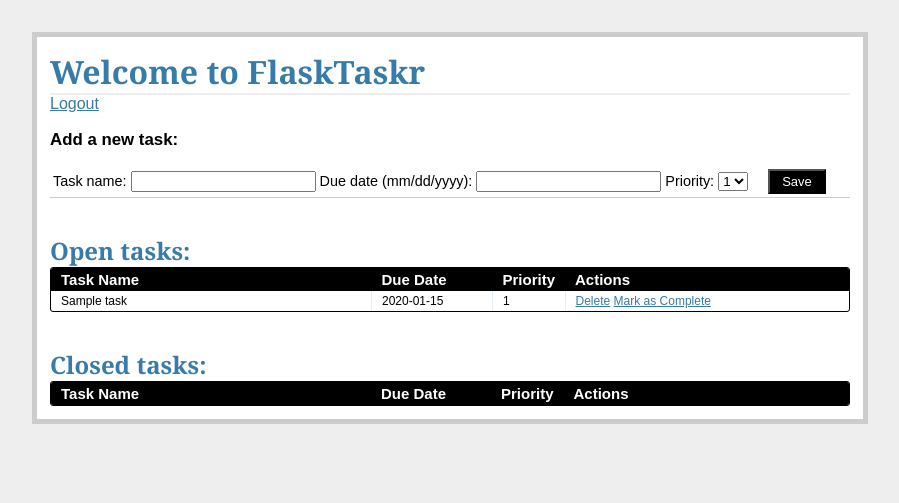
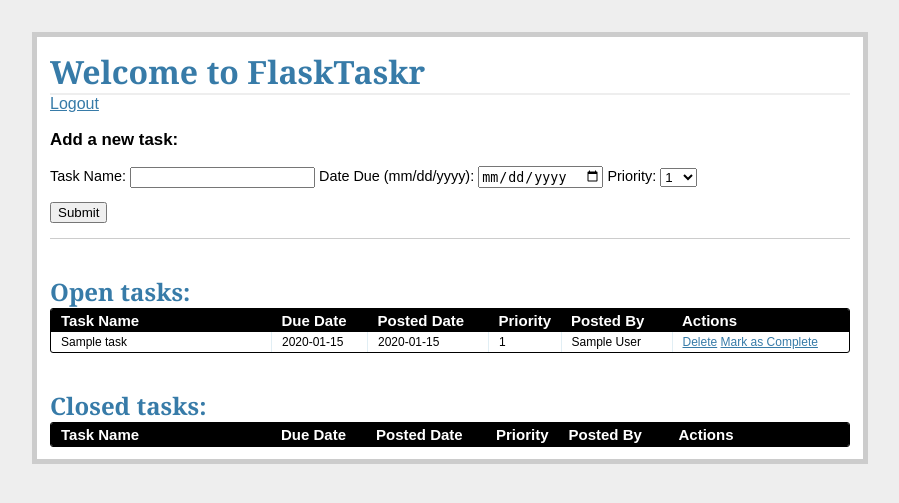
Before and after one commit to caseydm/flask-taskr, a Flask app: page /tasks/ in a window 1280 px wide. Shown: the top 503 px of the page, without its empty margins (190-1089 px from the left). Run offline with Flask 2, Linux system fonts and the light colour scheme; the visitor is signed in with stand-in values (Sample User, id 1); tables that the repository leaves empty hold one stand-in row (values such as "Sample post"); lists and menus that the app fills with data are empty.

Commit message:
finished db update

```diff
--- a/project/templates/tasks.html
+++ b/project/templates/tasks.html
@@ -7,40 +7,15 @@
 <!-- new task -->
 <div class="add-task">
     <h3>Add a new task:</h3>
-    <table>
-        <tr>
-            <form action="{{ url_for('new_task') }}" method="post">
-                {{ form.csrf_token }}
-                <td>
-                    <label>Task name:</label>
-                    <input name="name" type="text">
-                </td>
-                <td>
-                    <label>Due date (mm/dd/yyyy):</label>
-                    <input name="due_date" type="text" width="120px">
-                </td>
-                <td>
-                    <label>Priority:</label>
-                    <select name="priority" width="120px">
-                        <option value="1">1</option>
-                        <option value="2">2</option>
-                        <option value="3">3</option>
-                        <option value="4">4</option>
-                        <option value="5">5</option>
-                        <option value="6">6</option>
-                        <option value="7">7</option>
-                        <option value="8">8</option>
-                        <option value="9">9</option>
-                    </select>
-                </td>
-                <td>
-                    &nbsp;
-                    &nbsp;
-                    <input class="button" type="submit" value="Save">
-                </td>
-            </form>
-        </tr>
-    </table>
+        <form action="{{ url_for('new_task') }}" method="post">
+            {{ form.csrf_token }}
+            <p>
+                {{ form.name.label }}: {{ form.name }}
+                {{ form.due_date.label }}: {{ form.due_date }}
+                {{ form.priority.label }}: {{ form.priority }}
+            </p>
+            <p><input type="submit" value="Submit"></p>
+        </form>
 </div>
 
 <!-- open tasks -->
@@ -52,17 +27,21 @@
         <table>
             <thead>
                 <tr>
-                    <th width="300px"><strong>Task Name</strong></th>
-                    <th width="100px"><strong>Due Date</strong></th>
+                    <th width="200px"><strong>Task Name</strong></th>
+                    <th width="75px"><strong>Due Date</strong></th>
+                    <th width="100px"><strong>Posted Date</strong></th>
                     <th width="50px"><strong>Priority</strong></th>
+                    <th width="90px"><strong>Posted By</strong></th>
                     <th><strong>Actions</strong></th>
                 </tr>
             </thead>
             {% for task in open_tasks %}
                 <tr>
-                    <td width="300px">{{ task.name }}</td>
-                    <td width="100px">{{ task.due_date }}</td>
+                    <td width="200px">{{ task.name }}</td>
+                    <td width="75px">{{ task.due_date }}</td>
+                    <td width="100px">{{ task.posted_date }}</td>
                     <td width="50px">{{ task.priority }}</td>
+                    <td width="90px">{{ task.poster.name }}</td>
                     <td>
                         <a href="{{ url_for('delete_entry', task_id=task.task_id) }}">Delete</a>
                         <a href="{{ url_for('complete', task_id=task.task_id) }}">Mark as Complete</a>
@@ -82,17 +61,21 @@
         <table>
             <thead>
                 <tr>
-                    <th width="300px"><strong>Task Name</strong></th>
-                    <th width="100px"><strong>Due Date</strong></th>
+                    <th width="200px"><strong>Task Name</strong></th>
+                    <th width="75px"><strong>Due Date</strong></th>
+                    <th width="100px"><strong>Posted Date</strong></th>
                     <th width="50px"><strong>Priority</strong></th>
+                    <th width="90px"><strong>Posted By</strong></th>
                     <th><strong>Actions</strong></th>
                 </tr>
             </thead>
             {% for task in closed_tasks %}
                 <tr>
-                    <td width="300px">{{ task.name }}</td>
-                    <td width="100px">{{ task.due_date }}</td>
+                    <td width="200px">{{ task.name }}</td>
+                    <td width="75px">{{ task.due_date }}</td>
+                    <td width="100px">{{ task.posted_date }}</td>
                     <td width="50px">{{ task.priority }}</td>
+                    <td width="90px">{{ task.poster.name }}</td>
                     <td><a href="{{ url_for('delete_entry', task_id=task.task_id) }}">Delete</a>
                 </tr>
             {% endfor %}
--- a/project/views.py
+++ b/project/views.py
@@ -6,6 +6,7 @@ from functools import wraps
 from flask import Flask, flash, redirect, render_template, \
     request, session, url_for
 from flask.ext.sqlalchemy import SQLAlchemy
+import datetime
 
 
 # config
@@ -113,7 +114,9 @@ def new_task():
                 form.name.data,
                 form.due_date.data,
                 form.priority.data,
-                1
+                datetime.datetime.utcnow(),
+                '1',
+                '1'
             )
             db.session.add(new_task)
             db.session.commit()
```
